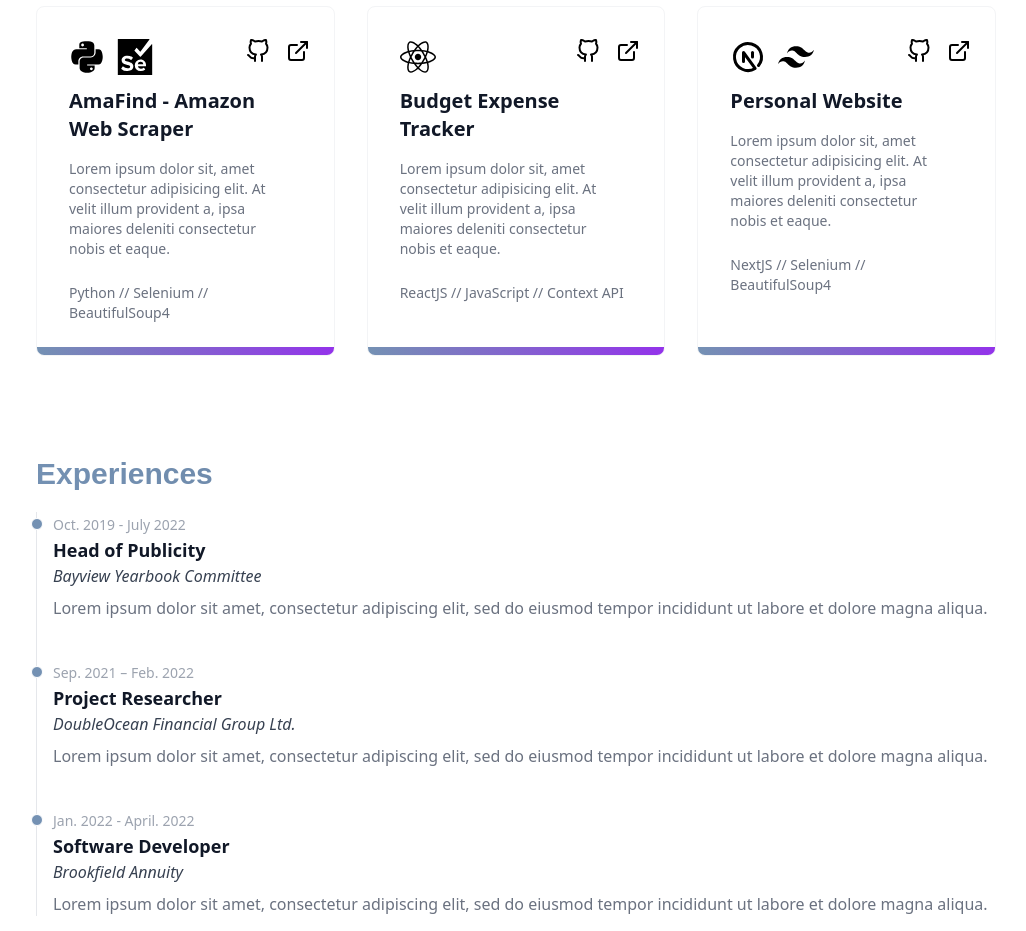
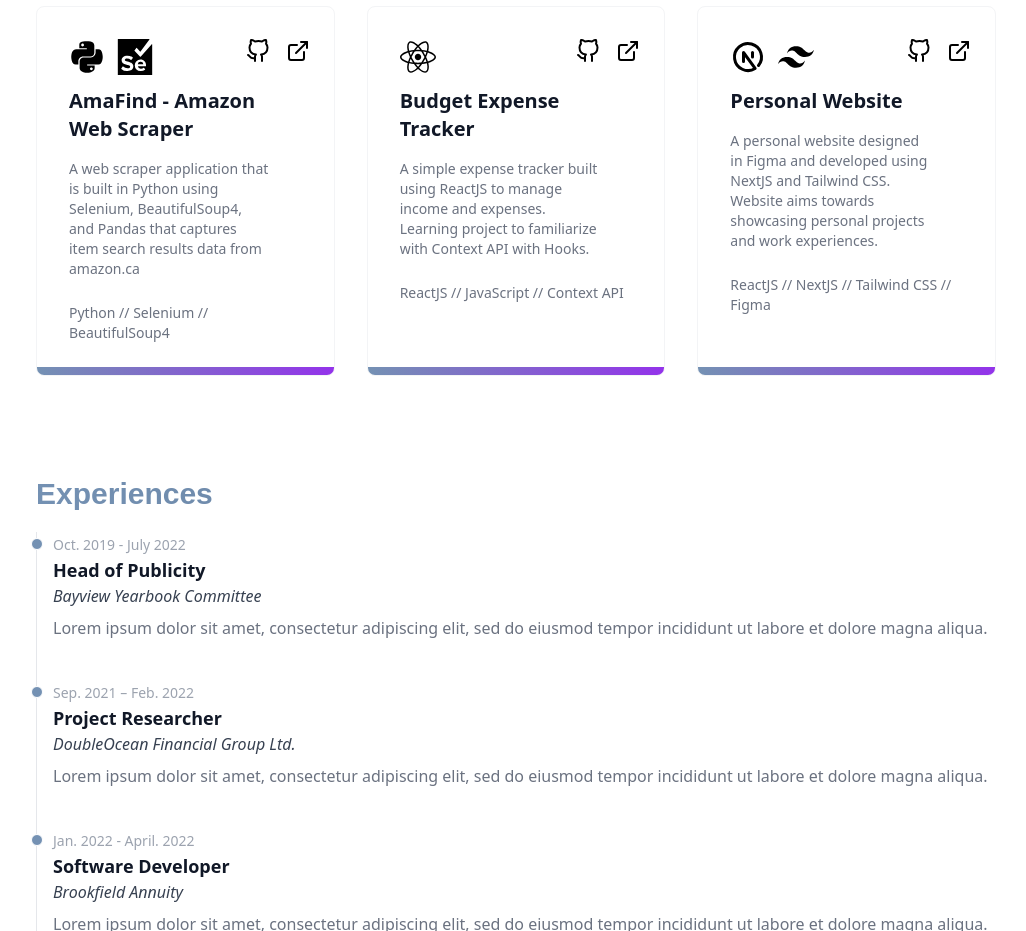
Before and after one commit to ericcxie/personal-website, a Next.js app: page / in a window 1280 px wide. Shown: the part 840-1771 px from the top of the page, without its empty margins (124-1150 px from the left). Built offline with nearby package versions, Linux system fonts and the light colour scheme.

Commit message:
Update card info projects.js

```diff
--- a/components/sections/projects.js
+++ b/components/sections/projects.js
@@ -34,8 +34,8 @@ export default function Projects_draft() {
                     </div>
                     <div class="mt-4 sm:pr-8">
                         <p class="text-sm text-gray-500 dark:text-gray-100">
-                        Lorem ipsum dolor sit, amet consectetur adipisicing elit. At velit illum
-                        provident a, ipsa maiores deleniti consectetur nobis et eaque.
+                            A web scraper application that is built in Python using Selenium, BeautifulSoup4, and Pandas that captures item search results data from
+                            <a href="https://www.amazon.ca/"> amazon.ca</a>
                         </p>
                     </div>
 
@@ -66,8 +66,7 @@ export default function Projects_draft() {
                     </div>
                     <div class="mt-4 sm:pr-8">
                         <p class="text-sm text-gray-500 dark:text-gray-100">
-                        Lorem ipsum dolor sit, amet consectetur adipisicing elit. At velit illum
-                        provident a, ipsa maiores deleniti consectetur nobis et eaque.
+                            A simple expense tracker built using ReactJS to manage income and expenses. Learning project to familiarize with Context API with Hooks.
                         </p>
                     </div>
 
@@ -101,14 +100,13 @@ export default function Projects_draft() {
                     </div>
                     <div class="mt-4 sm:pr-8">
                         <p class="text-sm text-gray-500 dark:text-gray-100">
-                        Lorem ipsum dolor sit, amet consectetur adipisicing elit. At velit illum
-                        provident a, ipsa maiores deleniti consectetur nobis et eaque.
+                            A personal website designed in Figma and developed using NextJS and Tailwind CSS. Website aims towards showcasing personal projects and work experiences.
                         </p>
                     </div>
 
                     <div class="mt-6 flex">
                         <div class="flex flex-col-reverse">
-                            <p class="text-sm font-medium text-gray-500 dark:text-gray-200">NextJS // Selenium // BeautifulSoup4</p>
+                            <p class="text-sm font-medium text-gray-500 dark:text-gray-200">ReactJS // NextJS // Tailwind CSS // Figma</p>
                         </div>
                     </div>
                 </a>
```
